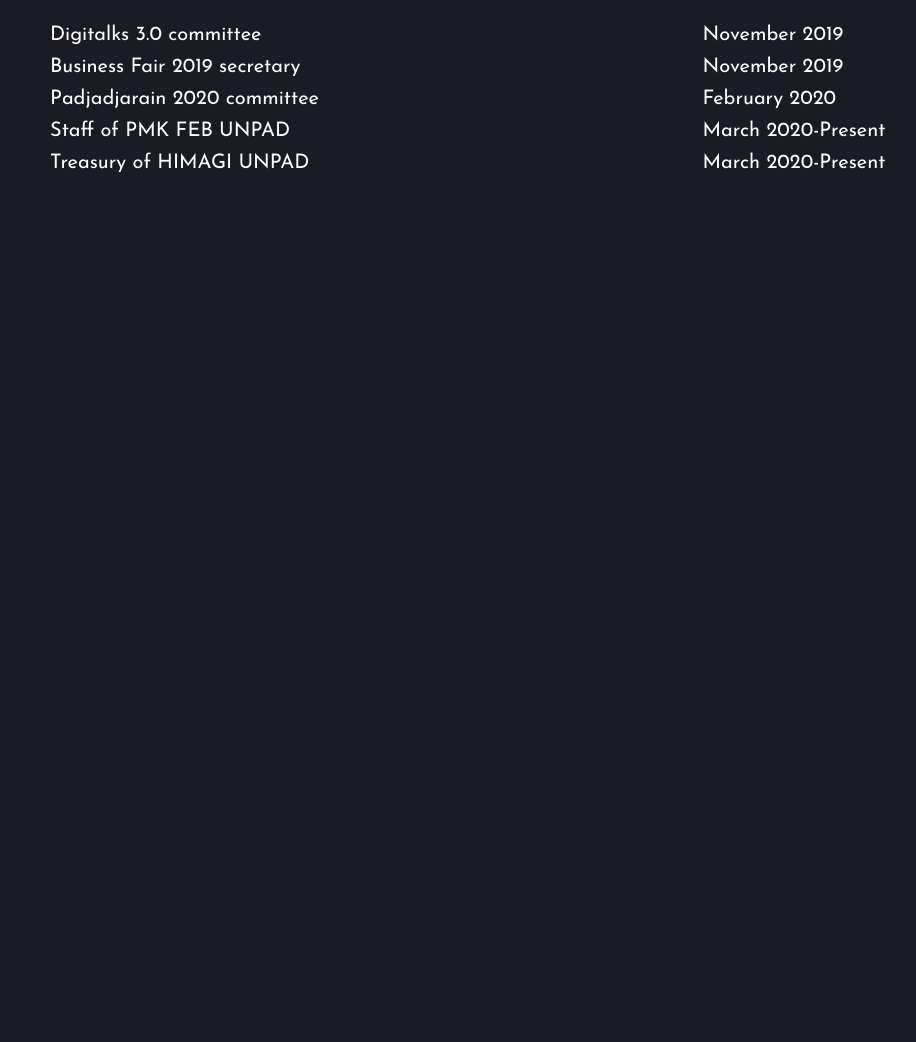
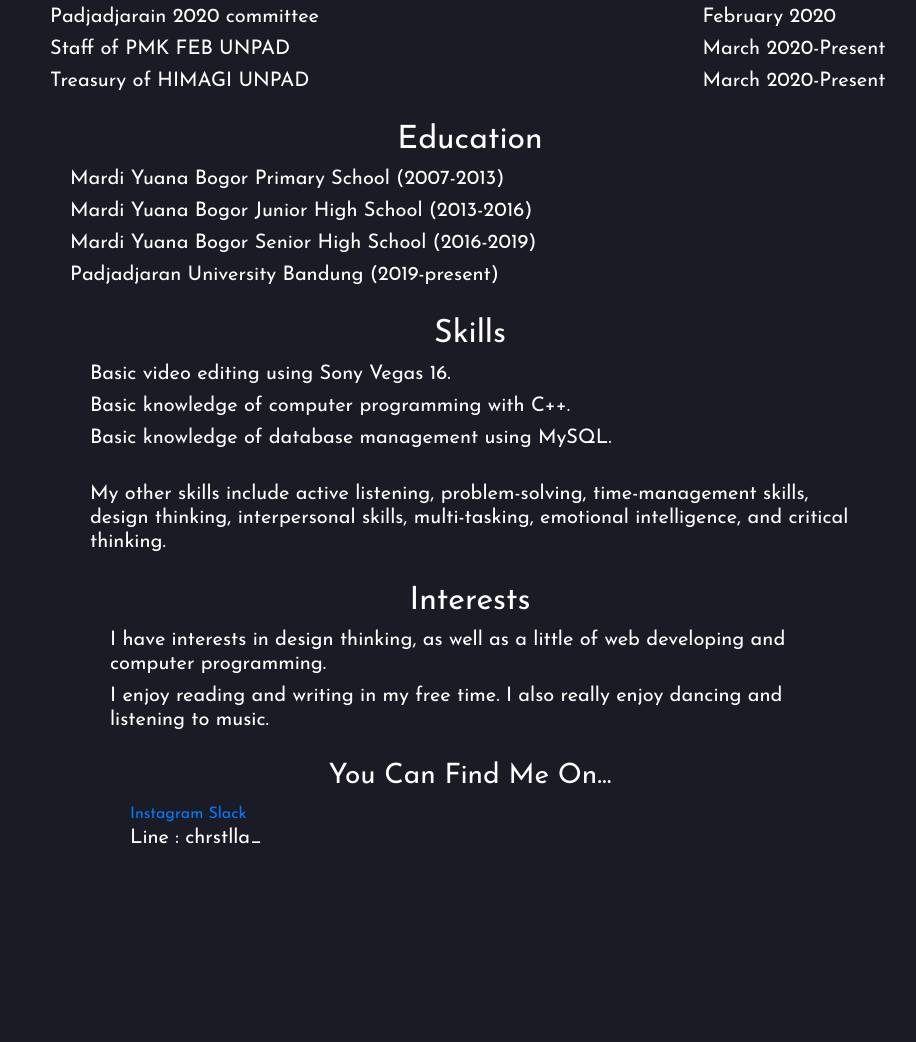
Before and after one commit to christellaabriana/CV, a plain HTML site: page index2.html in a window 1280 px wide. Shown: the part 733-1775 px from the top of the page, without its empty margins (75-991 px from the left). Before the commit the page ends 1036 px from the top, so only its background shows below. Drawn offline with nearby package versions, Linux system fonts and the light colour scheme.

Commit message:
Update and rename index.html to index2.html

```diff
--- a/index.html
+++ b/index2.html
@@ -69,8 +69,8 @@
         <div class="title text-center">
           <img src="https://instagram.fcgk7-1.fna.fbcdn.net/v/t51.2885-15/sh0.08/e35/c0.79.864.864a/s640x640/80075118_411640316222604_7985873012280929260_n.jpg?_nc_ht=instagram.fcgk7-1.fna.fbcdn.net&_nc_cat=100&_nc_ohc=hIC_HCplwScAX8XeEsh&oh=dc82b947f21b9f3e76ee5e787075d789&oe=5EA0B09A" class="img-fluid rounded-circle" style="width: 100px">
           <h1>Christella Abriana Gracelyn</h1>
-          <h3>Digital Business Student</h3>
-          <h4><a href="github.com/christellaabriana">github.com/christellaabriana</a></h4>
+            <h3>Digital Business Student</h3>
+             <h5>christellagracelyn@gmail.com</h5>
           <hr />
           <ul class="list-inline">
 
@@ -80,12 +80,12 @@
         <!-- summary section -->
         <div class="summary">
           <h2 class="text-center">About Me</h2>
-          <p>I am a first year digital business student at Padjadjaran University Bandung who is interested in designing and developing web applications. Looking for opprtunities in web and mobile industry to enhance my skills. Highly motivated self learner with a passion for learning and keeping informed of the latest in technology.</p>
+          <p>Hello! I am a first year digital business student at Padjadjaran University Bandung. Highly motivated self learner with a passion for learning and keeping informed of the latest in technology.</p>
 
 
         <!-- work experience section -->
         <div class="work-experience">
-          <h2 class="text-center">Experience</h2>
+          <h2 class="text-center">Experiences</h2>
           <div class="row experience-title">
             <div class="col-md-9">
               <h5>Digitalks 3.0 committee</h5>
@@ -102,6 +102,38 @@
               <h5>March 2020-Present</h5>
             </div>
           </div>
+
+            <!-- summary section -->
+        <div class="summary">
+          <h2 class="text-center">Education</h2>
+              <h5>Mardi Yuana Bogor Primary School (2007-2013)</h5>
+              <h5>Mardi Yuana Bogor Junior High School (2013-2016)</h5>
+              <h5>Mardi Yuana Bogor Senior High School (2016-2019)</h5>
+              <h5>Padjadjaran University Bandung (2019-present)</h5>
+
+             <!-- summary section -->
+        <div class="summary">
+          <h2 class="text-center">Skills</h2>
+              <h5>Basic video editing using Sony Vegas 16. </h5>
+              <h5>Basic knowledge of computer programming with C++. </h5>
+              <h5>Basic knowledge of database management using MySQL.</h5>
+             <br>
+            <h5>My other skills include active listening, problem-solving, time-management skills, design thinking, interpersonal skills, multi-tasking, emotional intelligence, and critical thinking.</h5>
+
+             <!-- summary section -->
+        <div class="summary">
+          <h2 class="text-center">Interests</h2>
+              <h5>I have interests in design thinking, as well as a little of web developing and computer programming.</h5>
+            <h5>I enjoy reading and writing in my free time. I also really enjoy dancing and listening to music.</h5>
+
+                <!-- summary section -->
+        <div class="summary">
+          <h3 class="text-center">You Can Find Me On...</h3>
+             <a href="www.instagram.com/christellaabriana"> Instagram </a>
+            <a href="https://app.slack.com/client/TTYHUH45D/DU4PLTZRD/user_profile/UTRDWD4SF"> Slack </a>
+            <h5>Line : chrstlla_</h5>
+
+
           <div class="row experience-summary">
             <div class="col-md-12">
             </div>
```
